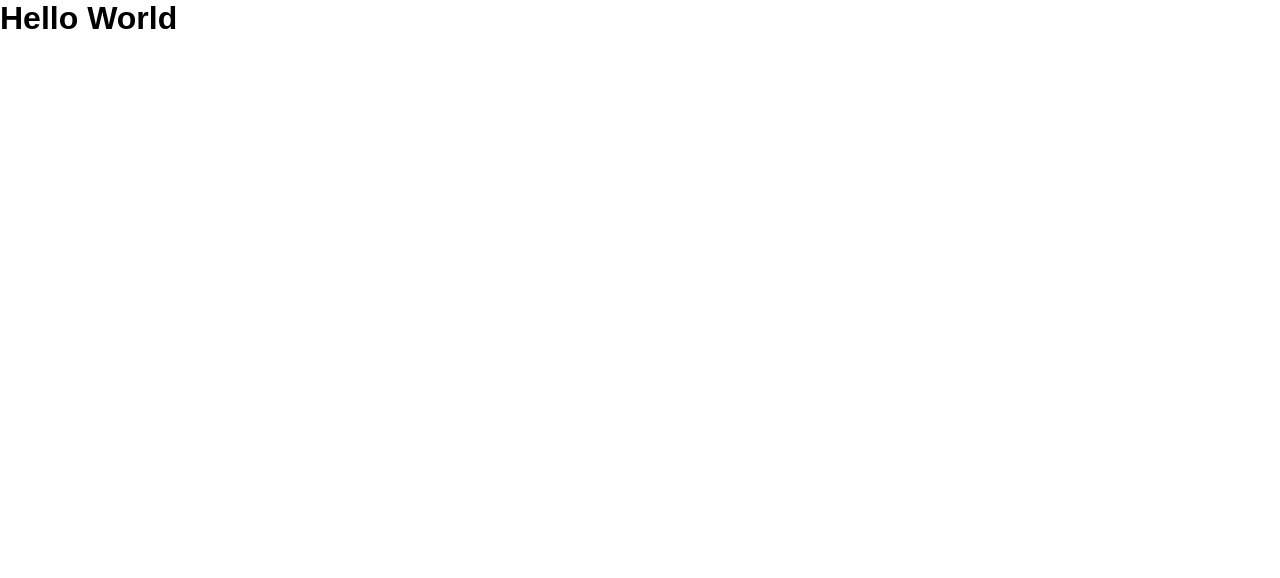
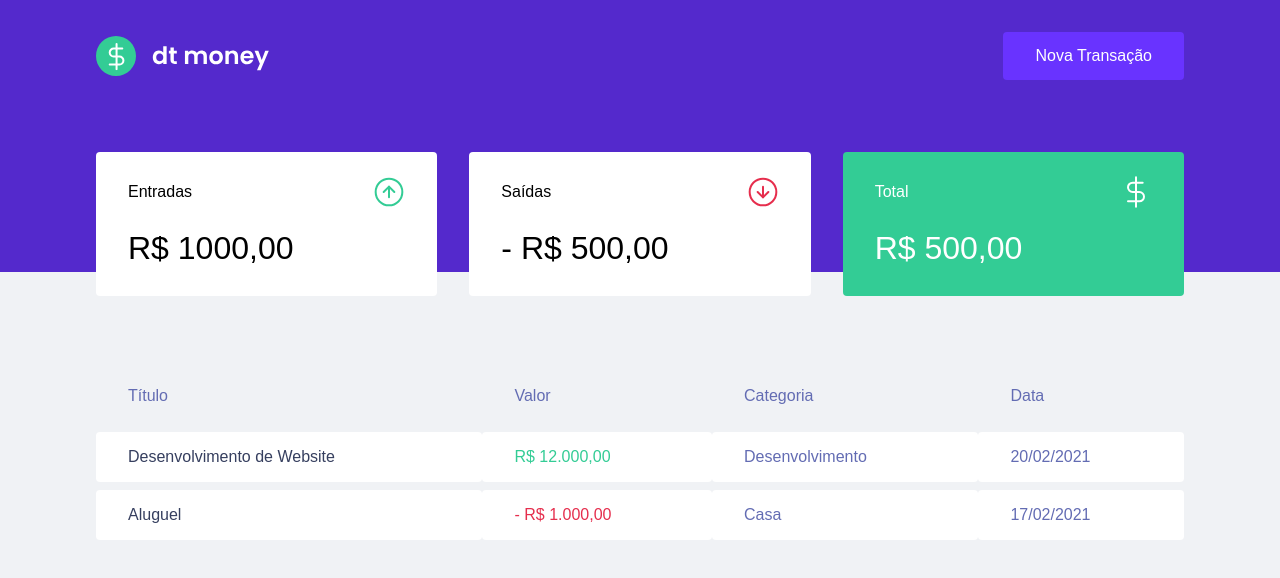
Before and after one commit to viisrael/dtmoney, a React (Create React App) app: page / in a window 1280 px wide. Shown: the top 578 px of the page. Built offline with nearby package versions, Linux system fonts and the light colour scheme.

Commit message:
finishing cap 2 - unit 2

```diff
--- a/public/index.html
+++ b/public/index.html
@@ -9,7 +9,7 @@
     <link rel="shortcut icon" href="favicon.png" type="image/png">
     <title>dtmoney</title>
 
-    <link href="https://fonts.googleapis.com/css2?family=Poppins:wght@400;600&display=swap" rel="stylesheet">
+    <link href="https://fonts.googleapis.com/css2?family=Poppins:wght@400;500;600&display=swap" rel="stylesheet">
   </head>
   <body>
     <noscript>You need to enable JavaScript to run this app.</noscript>
--- a/src/App.tsx
+++ b/src/App.tsx
@@ -1,10 +1,13 @@
+import { Dashboard } from "./components/dashboard/Index";
+import { Header } from "./components/header";
 import { GlobalStyle } from "./styles/global";
 
 export function App() {
   return (
-    <div className="App">
-      <h1>Hello World</h1>
+    <>
+      <Header />
+      <Dashboard />
       <GlobalStyle/>
-    </div>
+    </>
   );
 }
--- /dev/null
+++ b/src/components/dashboard/Index.tsx
@@ -0,0 +1,13 @@
+import { Summary } from "../summary/Index";
+import { TransactionTable } from "../transactionsTable";
+import { Container } from "./styles";
+
+
+export function Dashboard(){
+  return(
+    <Container>
+      <Summary/>
+      <TransactionTable/>
+    </Container>
+  );
+}
--- /dev/null
+++ b/src/components/dashboard/styles.ts
@@ -0,0 +1,7 @@
+import styled from "styled-components";
+
+export const Container = styled.main`
+  max-width:1120px;
+  margin: 0 auto;
+  padding: 2.5rem 1rem;
+`;
--- /dev/null
+++ b/src/components/header/index.tsx
@@ -0,0 +1,14 @@
+import logoImg from '../../assets/dtmoney.svg'
+import { Container, Content } from './styles';
+
+export function Header(){
+  return (
+    <Container>
+      <Content>
+
+      <img src={logoImg} alt="dt money" />
+      <button type="button"> Nova Transação</button>
+      </Content>
+    </Container>
+  );
+}
--- /dev/null
+++ b/src/components/header/styles.ts
@@ -0,0 +1,32 @@
+import styled from "styled-components";
+
+export const Container = styled.header`
+  background: var(--blue);
+`;
+
+export const Content = styled.div`
+  max-width: 1120px;
+  margin: 0 auto;
+
+  padding: 2rem 1rem 12rem;
+  display: flex;
+  align-items: center;
+
+  justify-content: space-between;
+
+  button{
+    font-size: 1rem;
+    color: #ffff;
+    background: var(--blue-light);
+    border: 0;
+    padding: 0 2rem;
+    border-radius: 0.25rem;
+    height: 3rem;
+
+    transition: filter 0.2s;
+
+    &:hover{
+      filter:brightness(0.9)
+    }
+  }
+`;
--- /dev/null
+++ b/src/components/summary/Index.tsx
@@ -0,0 +1,41 @@
+import { Container } from "./styles";
+import incomeImg from '../../assets/entrada.svg';
+import outcomeImg from '../../assets/saida.svg';
+import totalImg from '../../assets/total.svg';
+
+export function Summary(){
+
+  return (
+  <Container>
+    <div>
+      <header>
+        <p>Entradas</p>
+        <img src={incomeImg} alt="Entradas" />
+      </header>
+
+      <strong>R$ 1000,00</strong>
+    </div>
+
+    <div>
+      <header>
+        <p>Saídas</p>
+        <img src={outcomeImg} alt="Saidas" />
+      </header>
+
+      <strong>- R$ 500,00</strong>
+    </div>
+
+    <div className="highlight-background">
+      <header>
+        <p>Total</p>
+        <img src={totalImg} alt="Total" />
+      </header>
+
+      <strong>R$ 500,00</strong>
+    </div>
+
+
+  </Container>
+
+  );
+}
--- /dev/null
+++ b/src/components/summary/styles.ts
@@ -0,0 +1,34 @@
+import styled from "styled-components";
+
+export const Container = styled.div`
+  display: grid;
+  grid-template-columns: repeat(3, 1fr);
+  gap: 2rem;
+  margin-top: -10rem;
+
+  div{
+    background: var(--shape);
+    padding: 1.5rem 2rem;
+    border-radius: 0.25rem;
+    color: var(--text-tile);
+
+    header{
+      display: flex;
+      align-items: center;
+      justify-content: space-between;
+    }
+
+    strong{
+      display: block;
+      margin-top: 1rem;
+      font-size: 2rem;
+      font-weight: 500;
+      line-height: 3rem;
+    }
+
+    &.highlight-background{
+      background: var(--green);
+      color: #fff;
+    }
+  }
+`;
--- /dev/null
+++ b/src/components/transactionsTable/index.tsx
@@ -0,0 +1,35 @@
+import { Container } from "./styles";
+
+export function TransactionTable(){
+  return (
+<Container>
+    <table>
+      <thead>
+        <tr>
+          <th>Título</th>
+          <th>Valor</th>
+          <th>Categoria</th>
+          <th>Data</th>
+        </tr>
+      </thead>
+
+      <tbody>
+        <tr>
+          <td>Desenvolvimento de Website</td>
+          <td className="deposit">R$ 12.000,00</td>
+          <td>Desenvolvimento</td>
+          <td>20/02/2021</td>
+        </tr>
+
+        <tr>
+          <td>Aluguel</td>
+          <td className="withdraw">- R$ 1.000,00</td>
+          <td>Casa</td>
+          <td>17/02/2021</td>
+        </tr>
+      </tbody>
+    </table>
+</Container>
+
+  );
+}
--- /dev/null
+++ b/src/components/transactionsTable/styles.ts
@@ -0,0 +1,38 @@
+import styled from "styled-components";
+
+export const Container = styled.div`
+  margin-top: 4rem;
+
+  table{
+    width: 100%;
+    border-spacing: 0 0.5rem;
+
+    th{
+      color: var(--text-body);
+      font-weight: 400;
+      padding: 1rem 2rem;
+      text-align: left;
+      line-height: 1.5rem;
+    }
+
+    td{
+      padding: 1rem 2rem;
+      border: 0ch;
+      background: var(--shape);
+      color: var(--text-body);
+      border-radius: 0.25rem;
+
+      &:first-child{
+        color:var(--text-title);
+      }
+
+      &.deposit{
+        color:var(--green);
+      }
+
+      &.withdraw{
+        color:var(--red);
+      }
+    }
+  }
+`;
--- a/src/styles/global.ts
+++ b/src/styles/global.ts
@@ -3,10 +3,13 @@
 export const GlobalStyle = createGlobalStyle`
   :root{
     --background: #f0f2f5;
+
     --red:#e52e4D;
 
     --blue:#5429CC;
     --blue-light: #6933ff;
+
+    --green:#33CC95;
 
     --text-title:#363F5F;
     --text-body: #636cb3;
@@ -33,7 +36,7 @@
 
   //REM -> 1rem = font-size
   body{
-    background: var (--background);
+    background: var(--background);
     -webkit-font-smoothing: antiliased;
   }
 
```
